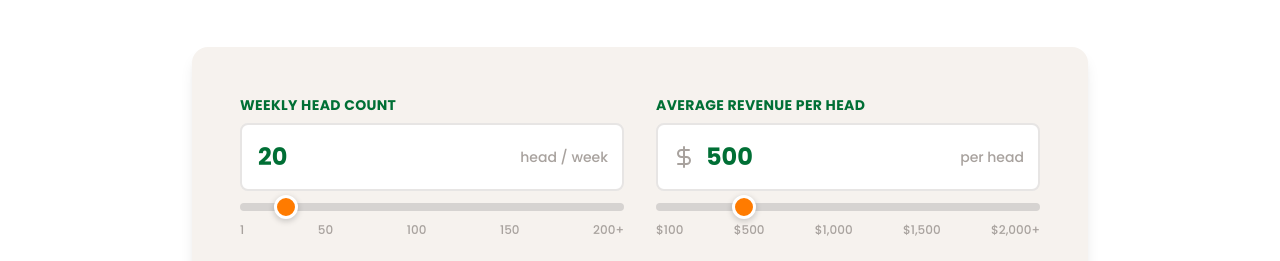
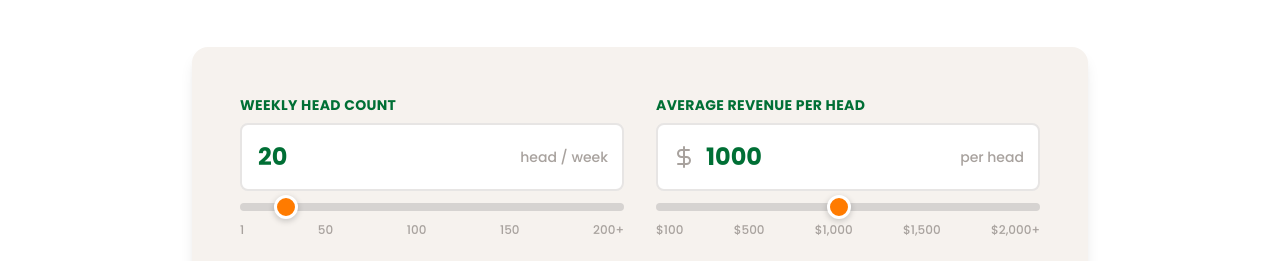
Before and after one commit to harrowood7/farmshare-landing, a React (Vite) app: page / in a window 1280 px wide. Shown: the part 4226-4487 px from the top of the page. Built offline with nearby package versions, Linux system fonts and the light colour scheme; a web font is replaced by a local one.

Commit message:
default ROI calculator revenue per head to $1,000
Co-Authored-By: Claude Opus 4.6 <noreply@anthropic.com>

```diff
--- a/src/components/ROICalculator.tsx
+++ b/src/components/ROICalculator.tsx
@@ -3,7 +3,7 @@ import { Calculator, Clock, TrendingUp, DollarSign, Calendar } from 'lucide-reac
 
 export default function ROICalculator() {
   const [weeklyHead, setWeeklyHead] = useState<number>(20);
-  const [revenuePerHead, setRevenuePerHead] = useState<number>(500);
+  const [revenuePerHead, setRevenuePerHead] = useState<number>(1000);
   const [isCalculated, setIsCalculated] = useState(false);
 
   // ROI Model — matches demo narrative
```
